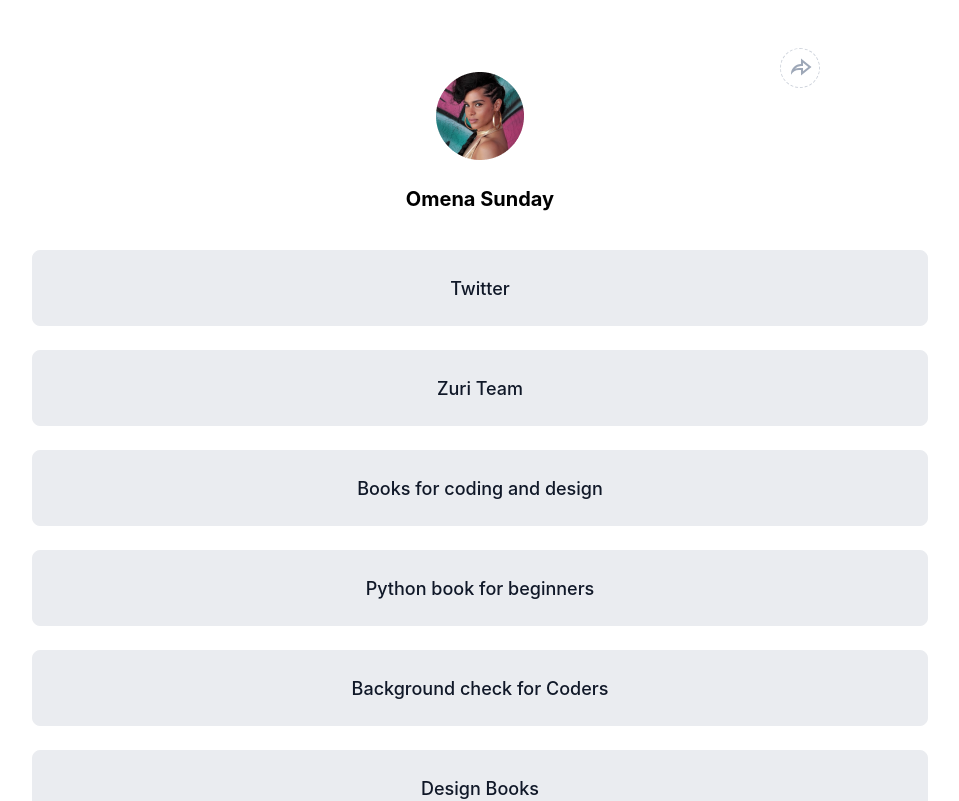
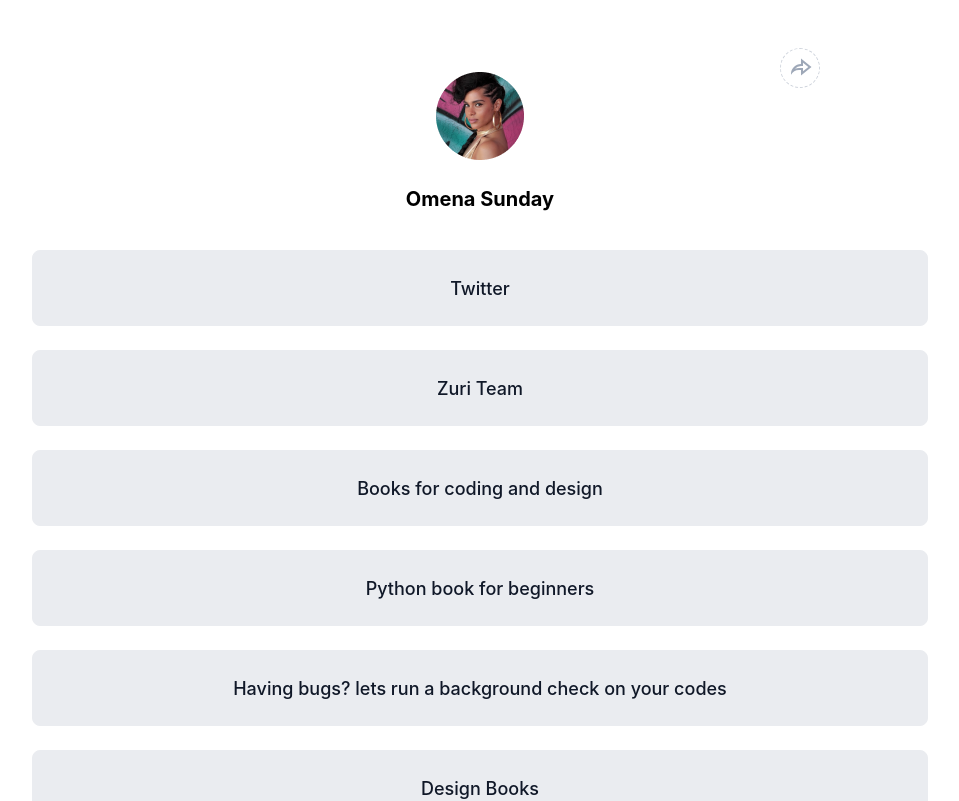
Before and after one commit to Sosaristic/hng9-first-task, a React (Create React App) app: page / in a window 1280 px wide. Shown: the top 801 px of the page, without its empty margins (160-1119 px from the left). Built offline with nearby package versions, Linux system fonts and the light colour scheme.

Commit message:
modified: subtext on background check

```diff
--- a/src/App.js
+++ b/src/App.js
@@ -37,7 +37,7 @@ function App() {
       <Button
         id="pitch"
         url="http://backgroundcheck.zuri.team"
-        linkName={"Background check for Coders"}
+        linkName={"Having bugs? lets run a background check on your codes"}
       />
       <Button
         id="book_design"
```
